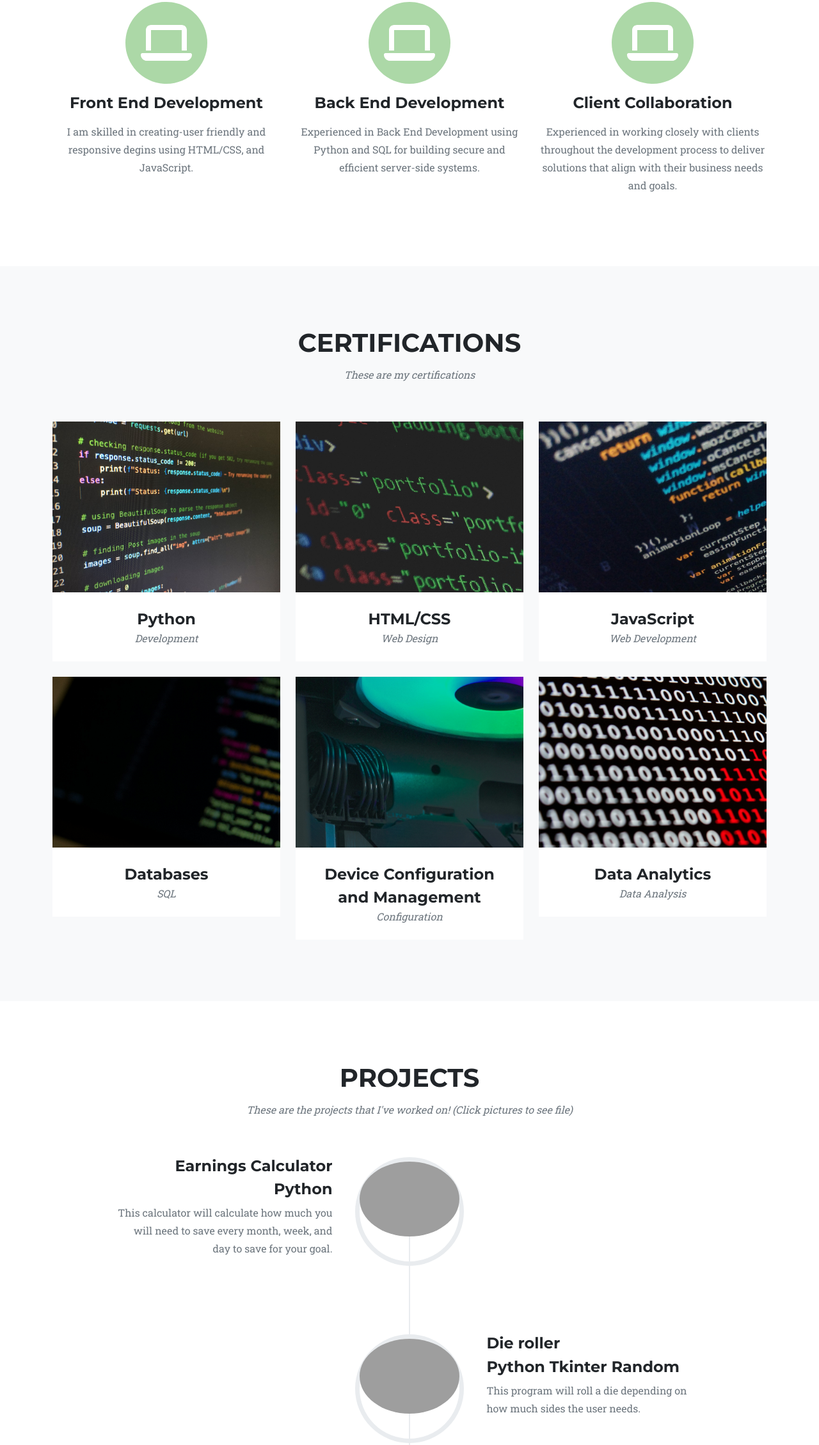
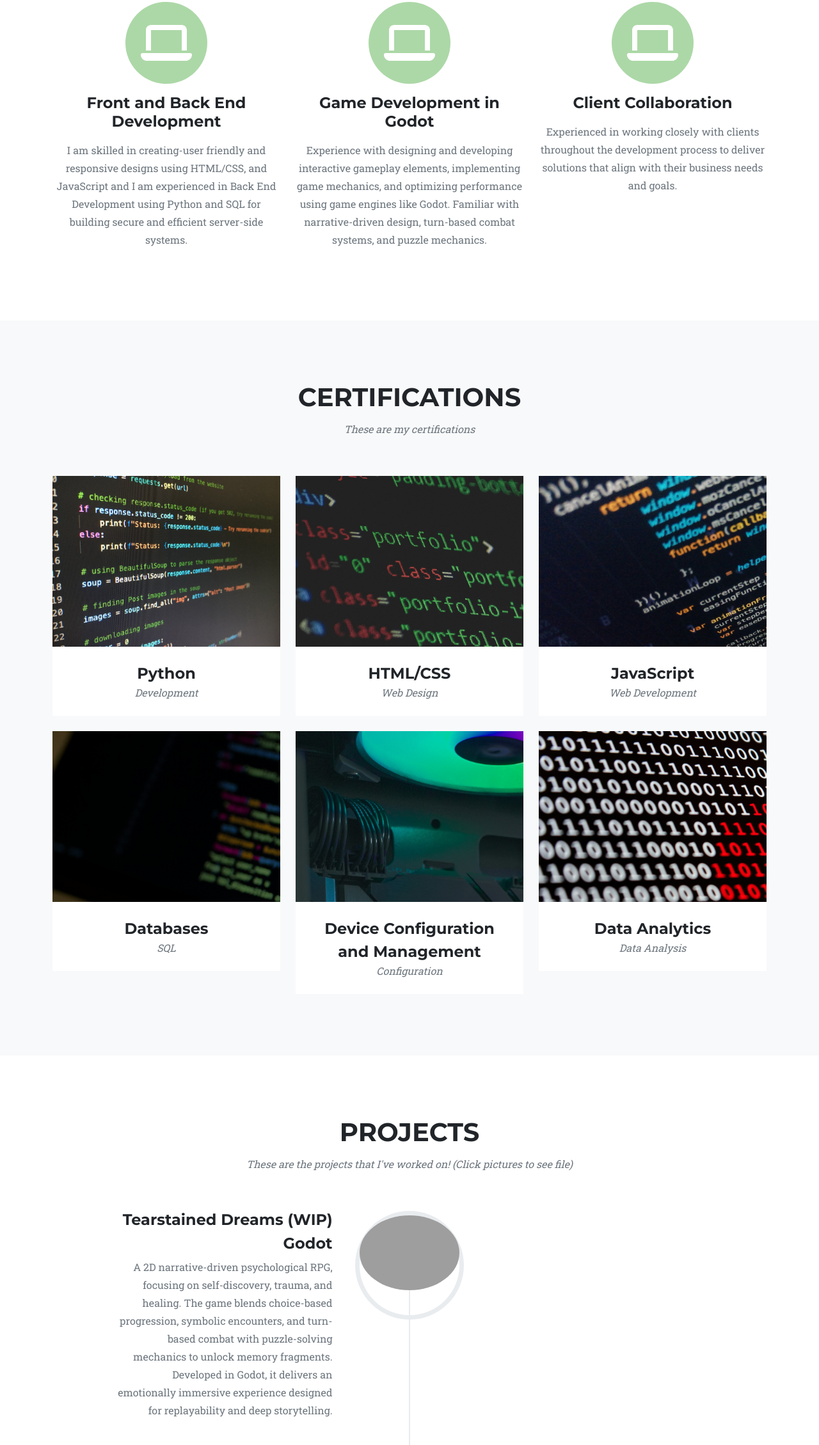
Before and after one commit to giancedric/GianBelen.github.io, a plain HTML site: page index.html in a window 1280 px wide. Shown: the part 985-3244 px from the top of the page at 64% size. Drawn offline with nearby package versions, Linux system fonts and the light colour scheme; grey boxes are pictures that could not be loaded; a script that the page names is missing.

Commit message:
updated website

```diff
--- a/index.html
+++ b/index.html
@@ -64,16 +64,16 @@ opacity: 0.65;
                         <svg class="svg-inline--fa fa-circle fa-stack-2x text-primary" aria-hidden="true" focusable="false" data-prefix="fas" data-icon="circle" role="img" xmlns="http://www.w3.org/2000/svg" viewBox="0 0 512 512" data-fa-i2svg=""><path fill="#acd8a7" d="M256 512c141.4 0 256-114.6 256-256S397.4 0 256 0S0 114.6 0 256S114.6 512 256 512z"></path></svg><!-- <i class="fas fa-circle fa-stack-2x text-primary"></i> Font Awesome fontawesome.com -->
                         <svg class="svg-inline--fa fa-laptop fa-stack-1x fa-inverse" aria-hidden="true" focusable="false" data-prefix="fas" data-icon="laptop" role="img" xmlns="http://www.w3.org/2000/svg" viewBox="0 0 640 512" data-fa-i2svg=""><path fill="currentColor" d="M128 32C92.7 32 64 60.7 64 96V352h64V96H512V352h64V96c0-35.3-28.7-64-64-64H128zM19.2 384C8.6 384 0 392.6 0 403.2C0 445.6 34.4 480 76.8 480H563.2c42.4 0 76.8-34.4 76.8-76.8c0-10.6-8.6-19.2-19.2-19.2H19.2z"></path></svg><!-- <i class="fas fa-laptop fa-stack-1x fa-inverse"></i> Font Awesome fontawesome.com -->
                     </span>
-                    <h4 class="my-3">Front End Development</h4>
-                    <p class="text-muted">I am skilled in creating-user friendly and responsive degins using HTML/CSS, and JavaScript. </p>
+                    <h4 class="my-3">Front and Back End Development</h4>
+                    <p class="text-muted">I am skilled in creating-user friendly and responsive designs using HTML/CSS, and JavaScript and I am experienced in Back End Development using Python and SQL for building secure and efficient server-side systems. </p>
                 </div>
                 <div class="col-md-4">
                     <span class="fa-stack fa-4x">
                         <svg class="svg-inline--fa fa-circle fa-stack-2x text-primary" aria-hidden="true" focusable="false" data-prefix="fas" data-icon="circle" role="img" xmlns="http://www.w3.org/2000/svg" viewBox="0 0 512 512" data-fa-i2svg=""><path fill="#acd8a7" d="M256 512c141.4 0 256-114.6 256-256S397.4 0 256 0S0 114.6 0 256S114.6 512 256 512z"></path></svg><!-- <i class="fas fa-circle fa-stack-2x text-primary"></i> Font Awesome fontawesome.com -->
                         <svg class="svg-inline--fa fa-laptop fa-stack-1x fa-inverse" aria-hidden="true" focusable="false" data-prefix="fas" data-icon="laptop" role="img" xmlns="http://www.w3.org/2000/svg" viewBox="0 0 640 512" data-fa-i2svg=""><path fill="currentColor" d="M128 32C92.7 32 64 60.7 64 96V352h64V96H512V352h64V96c0-35.3-28.7-64-64-64H128zM19.2 384C8.6 384 0 392.6 0 403.2C0 445.6 34.4 480 76.8 480H563.2c42.4 0 76.8-34.4 76.8-76.8c0-10.6-8.6-19.2-19.2-19.2H19.2z"></path></svg><!-- <i class="fas fa-laptop fa-stack-1x fa-inverse"></i> Font Awesome fontawesome.com -->
                     </span>
-                    <h4 class="my-3">Back End Development</h4>
-                    <p class="text-muted">Experienced in Back End Development using Python and SQL for building secure and efficient server-side systems.</p>
+                    <h4 class="my-3">Game Development in Godot</h4>
+                    <p class="text-muted">Experience with designing and developing interactive gameplay elements, implementing game mechanics, and optimizing performance using game engines like Godot. Familiar with narrative-driven design, turn-based combat systems, and puzzle mechanics.</p>
                 </div>
                 <div class="col-md-4">
                     <span class="fa-stack fa-4x">
@@ -196,13 +196,13 @@ opacity: 0.65;
             </div>
             <ul class="timeline">
                 <li>
-                    <div class="timeline-image"><a href="assets/projects/Earning Calculator.py" download="Earning Calculator.py" target="_blank"><img class="rounded-circle img-fluid" src="assets/img/about/1.jpg" alt="..."></a></div>
+                    <div class="timeline-image"><a href="null" download="null" target="_blank"><img class="rounded-circle img-fluid" src="assets/img/about/1.jpg" alt="..."></a></div>
                     <div class="timeline-panel">
                         <div class="timeline-heading">
-                            <h4>Earnings Calculator</h4>
-                            <h4 class="subheading">Python</h4>
+                            <h4>Tearstained Dreams (WIP)</h4>
+                            <h4 class="subheading">Godot</h4>
                         </div>
-                        <div class="timeline-body"><p class="text-muted">This calculator will calculate how much you will need to save every month, week, and day to save for your goal.</p></div>
+                        <div class="timeline-body"><p class="text-muted">A 2D narrative-driven psychological RPG, focusing on self-discovery, trauma, and healing. The game blends choice-based progression, symbolic encounters, and turn-based combat with puzzle-solving mechanics to unlock memory fragments. Developed in Godot, it delivers an emotionally immersive experience designed for replayability and deep storytelling.</p></div>
                     </div>
                     <!--Change later on to another project// Project is too boring-->
                 </li>
```
